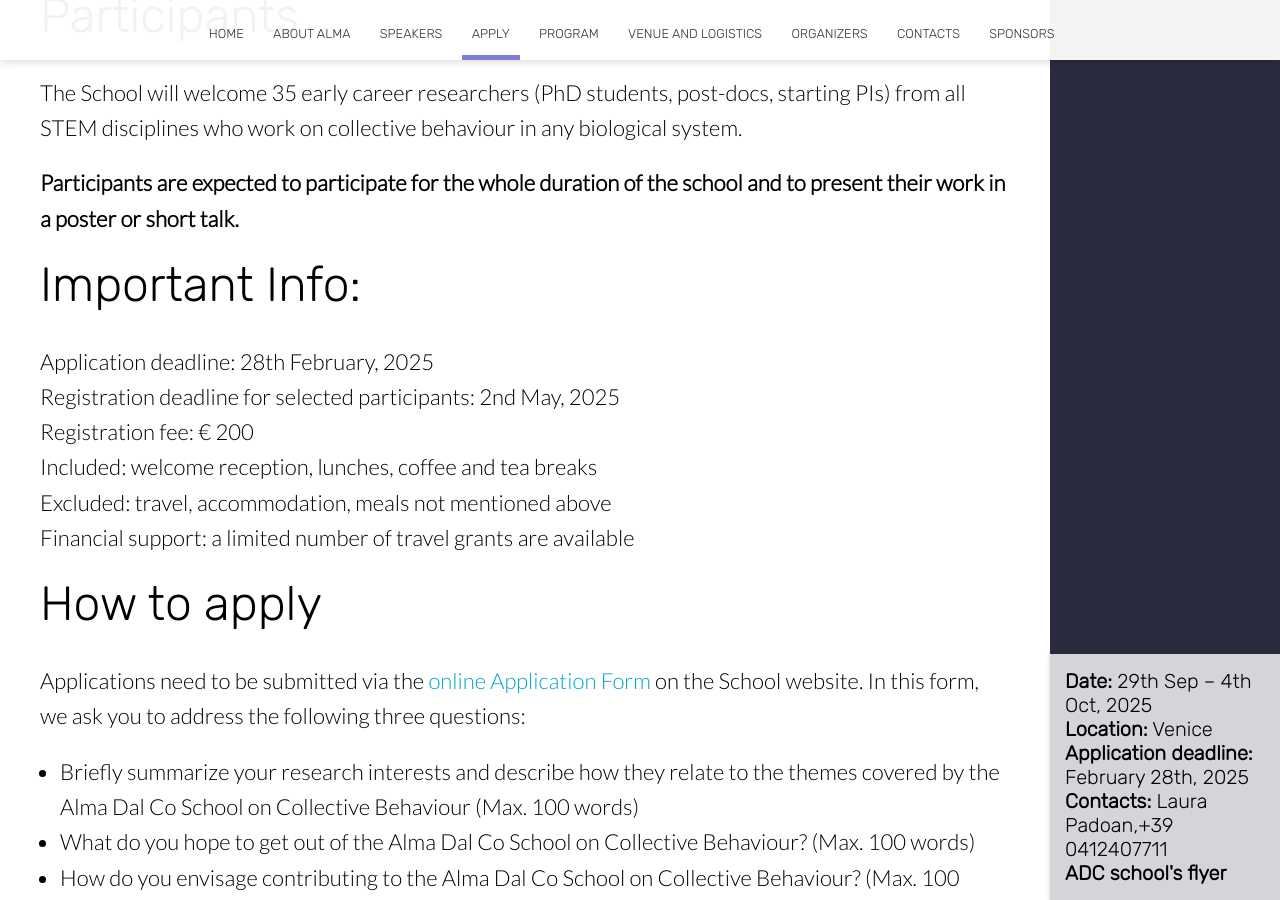
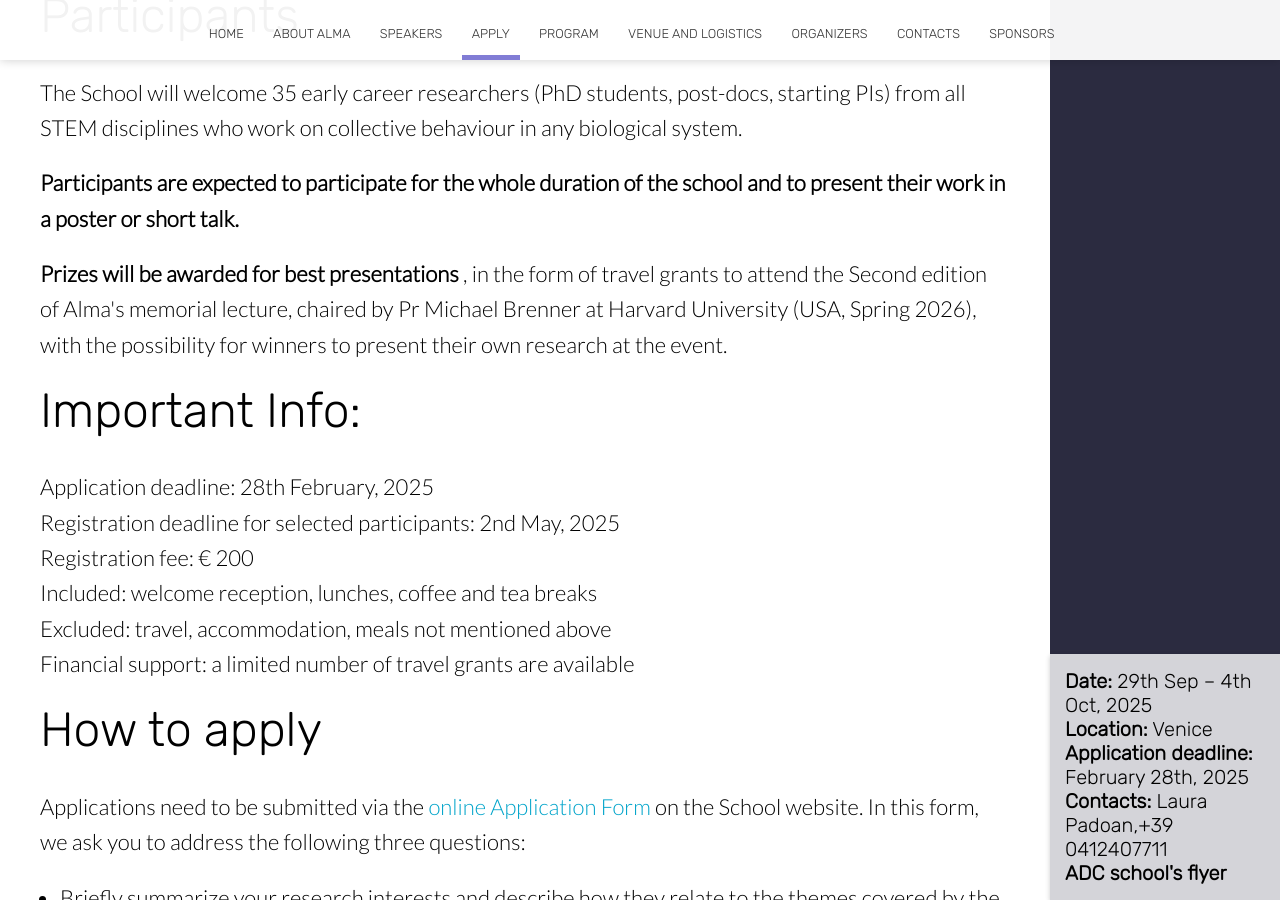
Before and after one commit to almadalcoschool/almadalcoschool.github.io, a Jekyll site: the page built from apply.html, in a window 1280 px wide and 900 px high, scrolled down 718 px. Built offline with Jekyll 4.4.1, drawn with Linux system fonts in a browser that asks for light colours; nearby versions of some CDN libraries.

Commit message:
prize information in apply

```diff
--- a/apply.html
+++ b/apply.html
@@ -195,6 +195,11 @@ image: /images/home/paper_natEcoEvol2020.jpg
 					<b>Participants are expected to participate for the whole duration of the school and to present
 						their work in a poster or short talk.</b>
 				</p>
+				<p>
+					<b>Prizes will be awarded for best presentations </b>, in the form of travel grants to attend the
+					Second edition of Alma's memorial lecture, chaired by Pr Michael Brenner at Harvard University
+					(USA, Spring 2026), with the possibility for winners to present their own research at the event.
+				</p>
 
 				<h2 class="editable">Important Info:</h2>
 				<p>
```
